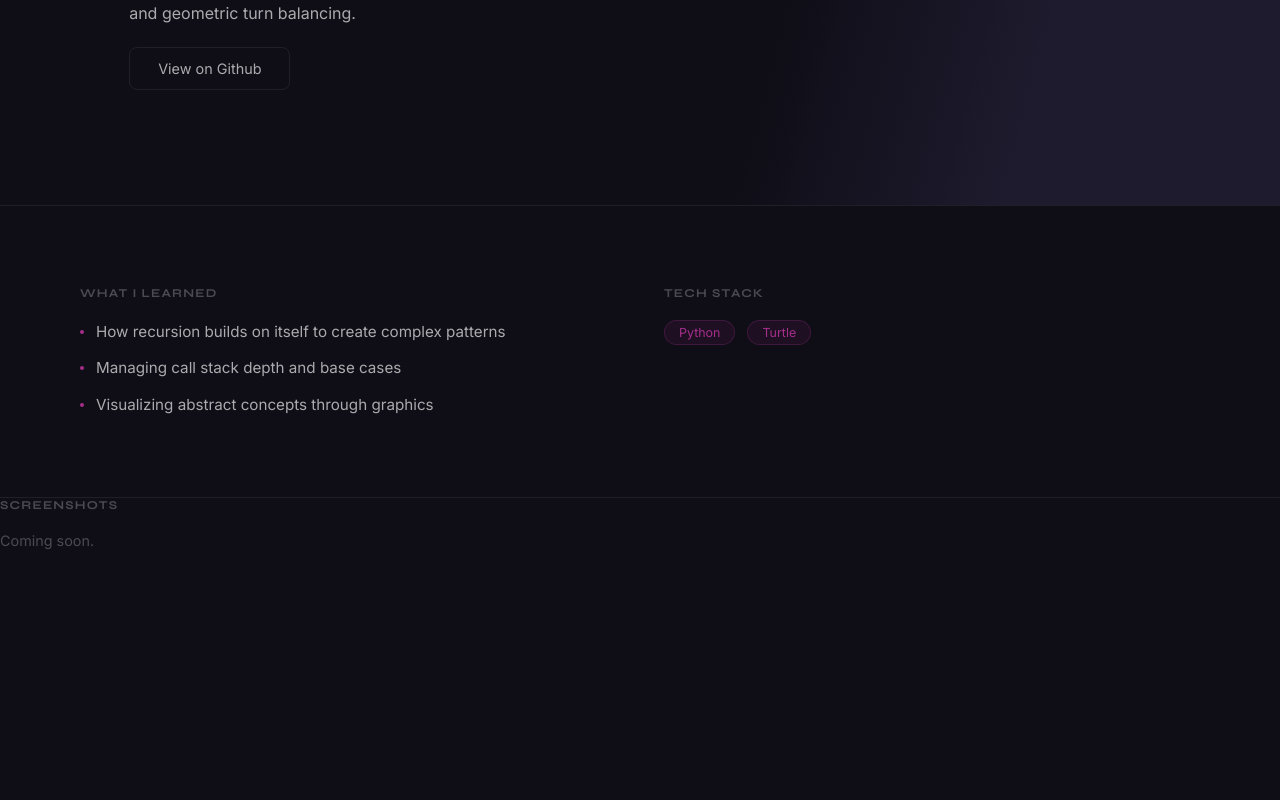
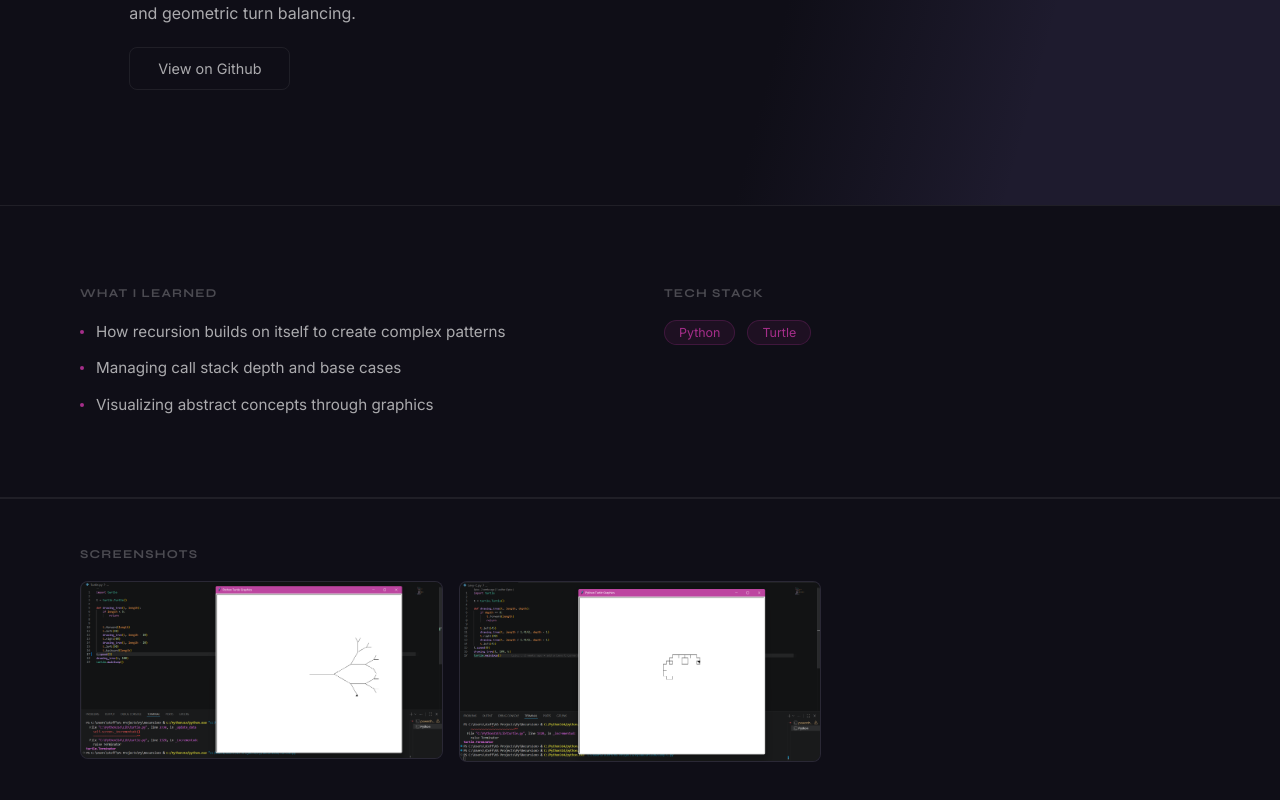
Before and after one commit to HashtagOne/Vue-Portfolio-Rebuild, a Vue app in the folder vue-portfolio/: page /projects/fractal in a window 1280 px wide. Shown: the part 354-1154 px from the top of the page. Before the commit the page ends 903 px from the top, so only its background shows below. Built offline with nearby package versions, Linux system fonts and the light colour scheme.

Commit message:
Wire screenshots to details page, fix section padding

```diff
--- a/vue-portfolio/src/views/ProjectView.vue
+++ b/vue-portfolio/src/views/ProjectView.vue
@@ -62,7 +62,16 @@ const project = projects.find(n => n.id === route.params.id);
          <!-- SCREENSHOT -->
          <section class="detail-screenshot">
             <h3> Screenshots</h3>
-            <p class="coming-soon">Coming soon.</p>
+            <div v-if="project.screenshots.length > 0" class="screenshots-grid">
+                <img
+                v-for="(screenshot, index) in project.screenshots"
+                :key="index"
+                :src="screenshot"
+                :alt="`${project.title} screenshot ${index + 1}`"
+                class="screenshot-img"
+                />
+            </div>
+            <p v-else class="coming-soon">Coming soon.</p>
          </section>
     </div>
 
@@ -240,14 +249,32 @@ ul li::before {
     padding: 4px 14px;
 }
 
-.detail-screenshots {
-    padding: 80px;
+.detail-screenshot {
+  padding: 48px 80px;
+  border-top: 0.5px solid var(--border);
 }
 
 .coming-soon {
     color: var(--text-muted);
     font-size: 0.9rem;
     margin-top: 12px;
+}
+
+.screenshots-grid {
+  display: grid;
+  grid-template-columns: repeat(3, 1fr);
+  gap: 16px;
+  margin-top: 16px;
+}
+
+.screenshot-img {
+  width: 100%;
+  max-height: 250px;
+  border-radius: 8px;
+  border: 0.5px solid var(--border);
+  object-fit: cover;
+  object-position: contain;
+  background: var(--bg-secondary);
 }
 
 .not-found {
```
